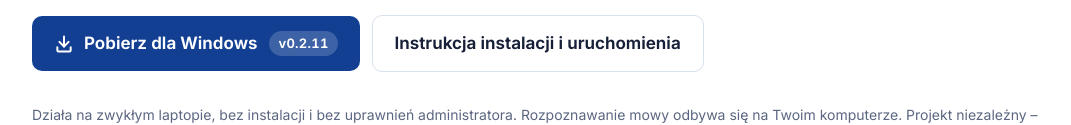
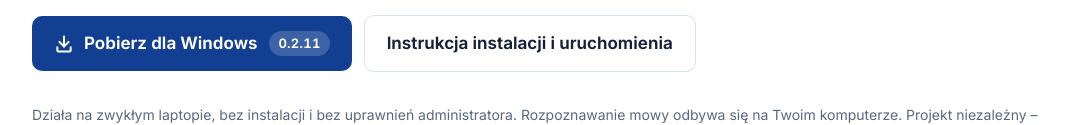
Before and after one commit to pmisiewicz/sesja-rmk, a plain HTML site: page index.html in a window 1280 px wide. Shown: the part 287-412 px from the top of the page, without its empty margins (104-1175 px from the left). Drawn offline with Linux system fonts and the light colour scheme.

Commit message:
Strona i konfiguracja dla wersji 0.2.11

```diff
--- a/index.html
+++ b/index.html
@@ -96,7 +96,7 @@
       <h1>Sesja na żywo – Rada Miasta Krakowa</h1>
       <p class="lead">Aplikacja sama słucha transmisji sesji Rady Miasta Krakowa i na bieżąco zapisuje, co się mówi, który punkt obrad trwa i jak wypadły głosowania. Po sesji przygotuje podsumowanie i odpowie na pytania o jej przebieg.</p>
       <div class="cta">
-        <a id="download" class="btn primary" href="https://github.com/pmisiewicz/sesja-rmk/releases/latest/download/SesjaRMK-windows.zip"><svg class="dl-icon" viewBox="0 0 24 24" fill="none" stroke="currentColor" stroke-width="2.4" stroke-linecap="round" stroke-linejoin="round" aria-hidden="true"><path d="M12 3v12"/><path d="m6.5 9.5 5.5 5.5 5.5-5.5"/><path d="M4 16v3.5a1.5 1.5 0 0 0 1.5 1.5h13a1.5 1.5 0 0 0 1.5-1.5V16"/></svg> Pobierz dla Windows <span class="wersja">v0.2.11</span></a>
+        <a id="download" class="btn primary" href="https://github.com/pmisiewicz/sesja-rmk/releases/latest/download/SesjaRMK-windows.zip"><svg class="dl-icon" viewBox="0 0 24 24" fill="none" stroke="currentColor" stroke-width="2.4" stroke-linecap="round" stroke-linejoin="round" aria-hidden="true"><path d="M12 3v12"/><path d="m6.5 9.5 5.5 5.5 5.5-5.5"/><path d="M4 16v3.5a1.5 1.5 0 0 0 1.5 1.5h13a1.5 1.5 0 0 0 1.5-1.5V16"/></svg> Pobierz dla Windows <span class="wersja">0.2.11</span></a>
         <a class="btn ghost" href="#jak-zaczac">Instrukcja instalacji i uruchomienia</a>
       </div>
       <p class="small">Działa na zwykłym laptopie, bez instalacji i bez uprawnień administratora. Rozpoznawanie mowy odbywa się na Twoim komputerze. Projekt niezależny – nie jest usługą Urzędu Miasta Krakowa.</p>
```
